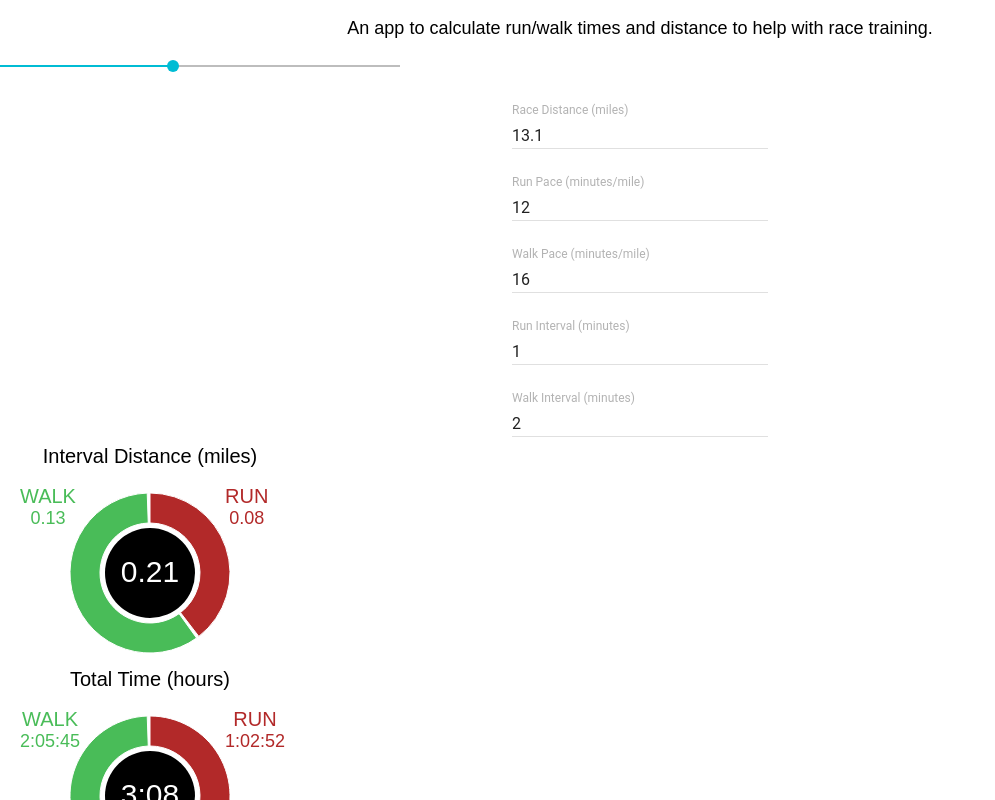
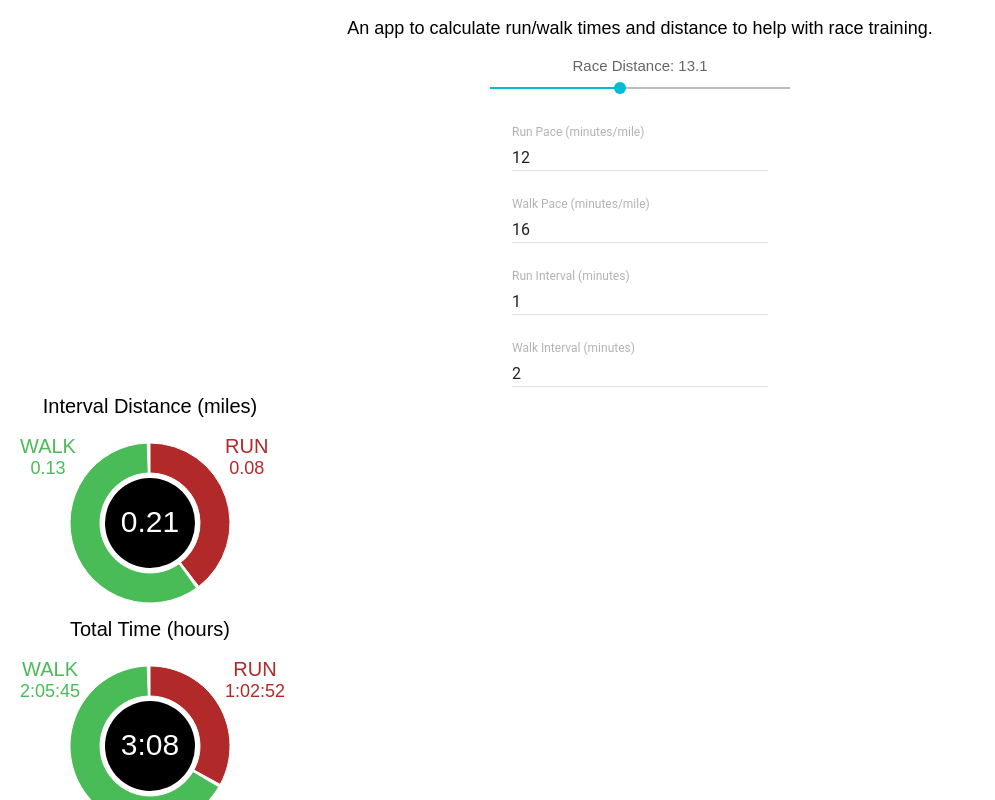
Before and after one commit to JohnDHamm/pacer, a React (Create React App) app: page / in a window 1280 px wide. Shown: the top 800 px of the page, without its empty margins (0-995 px from the left). Built offline with nearby package versions, Linux system fonts and the light colour scheme.

Commit message:
slider for raceDistance complete

```diff
--- a/src/containers/home.js
+++ b/src/containers/home.js
@@ -103,9 +103,31 @@ export default class Home extends Component {
 		];
 		const raceDistanceSum = this.state.raceDistance;
 
+		const styles = {
+			sliderContainer: {
+
+			},
+			sliderTitle: {
+				fontSize: 15,
+				color: '#666',
+				marginBottom: 5,
+			},
+			sliderStyle: {
+				width: 300,
+				marginBottom: 10,
+				marginTop: 0,
+				marginLeft: 'auto',
+				marginRight: 'auto'
+			}
+		}
+
 		return (
 			<div>
 				<div>
+					<div style={styles.sliderContainer}>
+						<p style={styles.sliderTitle}>
+							Race Distance: {this.state.raceDistance}
+						</p>
 						<Slider
 							value={this.state.raceDistance}
 							defaultValue={this.state.raceDistance}
@@ -113,15 +135,9 @@ export default class Home extends Component {
 							max={26.2}
 							step={.1}
 							onChange={this.handleRaceDistSlider.bind(this)}
-						sliderStyle={{width: 400, marginBottom: 10, marginTop: 0}}
+							sliderStyle={styles.sliderStyle}
 						/>
-					<TextField
-						id="textField_raceDistance"
-						floatingLabelText="Race Distance (miles)"
-						type='number'
-						value={this.state.raceDistance}
-						onChange={ event => this.changeInput(event.target)}
-					/>
+					</div>
 				</div>
 				<div>
 					<TextField
```
Lines whose indentation alone changed are shown as unchanged.
